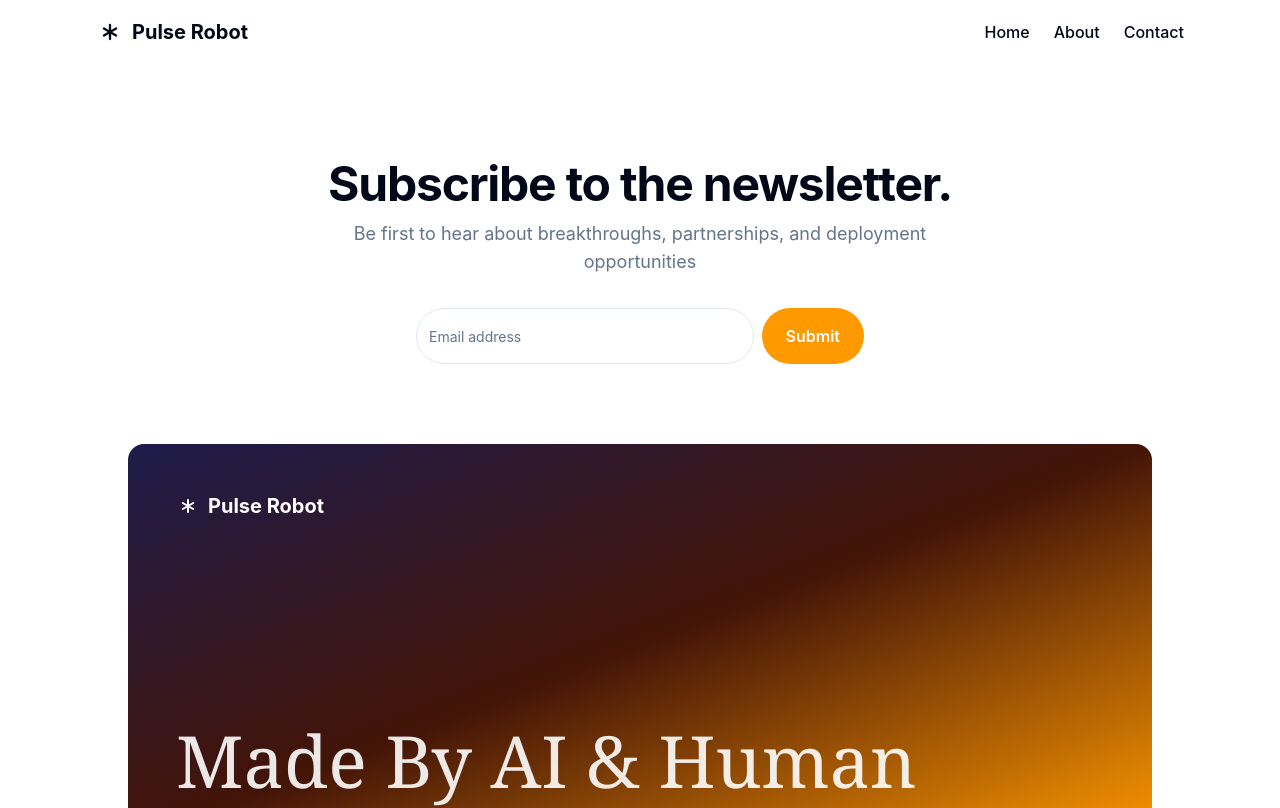
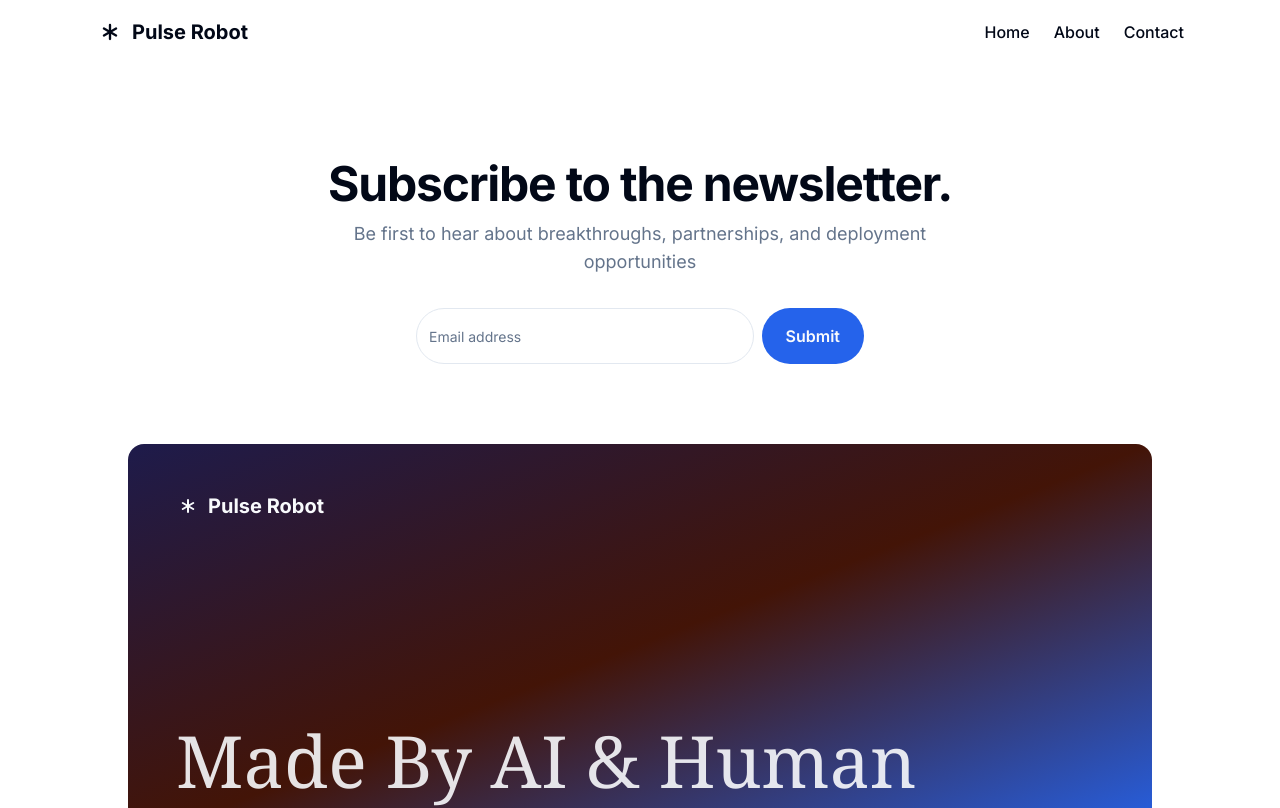
Before and after one commit to SadiqNaizam/mlo-a774-f5aa, a React (Vite) app: page / in a window 1280 px wide. Shown: the top 808 px of the page. Built offline with nearby package versions, Linux system fonts and the light colour scheme.

Commit message:
Updated code files: index.css

```diff
--- a/src/index.css
+++ b/src/index.css
@@ -1,3 +1,5 @@
+@import url('https://fonts.googleapis.com/css2?family=Inter:wght@400;500;600;700;800&display=swap');
+
 @tailwind base;
 @tailwind components;
 @tailwind utilities;
@@ -10,19 +12,19 @@
     --card-foreground: 222.2 84% 4.9%;
     --popover: 0 0% 100%;
     --popover-foreground: 222.2 84% 4.9%;
-    --primary: 36 100% 50%;
-    --primary-foreground: 0 0% 100%;
+    --primary: 221.2 83.2% 53.3%;
+    --primary-foreground: 210 40% 98%;
     --secondary: 210 40% 96.1%;
     --secondary-foreground: 222.2 47.4% 11.2%;
     --muted: 210 40% 96.1%;
     --muted-foreground: 215.4 16.3% 46.9%;
-    --accent: 36 100% 50%;
-    --accent-foreground: 0 0% 100%;
+    --accent: 210 40% 96.1%;
+    --accent-foreground: 222.2 47.4% 11.2%;
     --destructive: 0 84.2% 60.2%;
     --destructive-foreground: 210 40% 98%;
     --border: 214.3 31.8% 91.4%;
     --input: 214.3 31.8% 91.4%;
-    --ring: 36 100% 50%;
+    --ring: 221.2 83.2% 53.3%;
     --radius: 0.5rem;
   }
 
@@ -33,19 +35,19 @@
     --card-foreground: 210 40% 98%;
     --popover: 222.2 84% 4.9%;
     --popover-foreground: 210 40% 98%;
-    --primary: 36 100% 50%;
-    --primary-foreground: 0 0% 100%;
+    --primary: 217.2 91.2% 59.8%;
+    --primary-foreground: 210 40% 98%;
     --secondary: 217.2 32.6% 17.5%;
     --secondary-foreground: 210 40% 98%;
     --muted: 217.2 32.6% 17.5%;
     --muted-foreground: 215 20.2% 65.1%;
-    --accent: 36 100% 50%;
-    --accent-foreground: 0 0% 100%;
+    --accent: 217.2 32.6% 17.5%;
+    --accent-foreground: 210 40% 98%;
     --destructive: 0 62.8% 30.6%;
     --destructive-foreground: 210 40% 98%;
     --border: 217.2 32.6% 17.5%;
     --input: 217.2 32.6% 17.5%;
-    --ring: 36 100% 50%;
+    --ring: 217.2 91.2% 59.8%;
   }
 }
 
```
